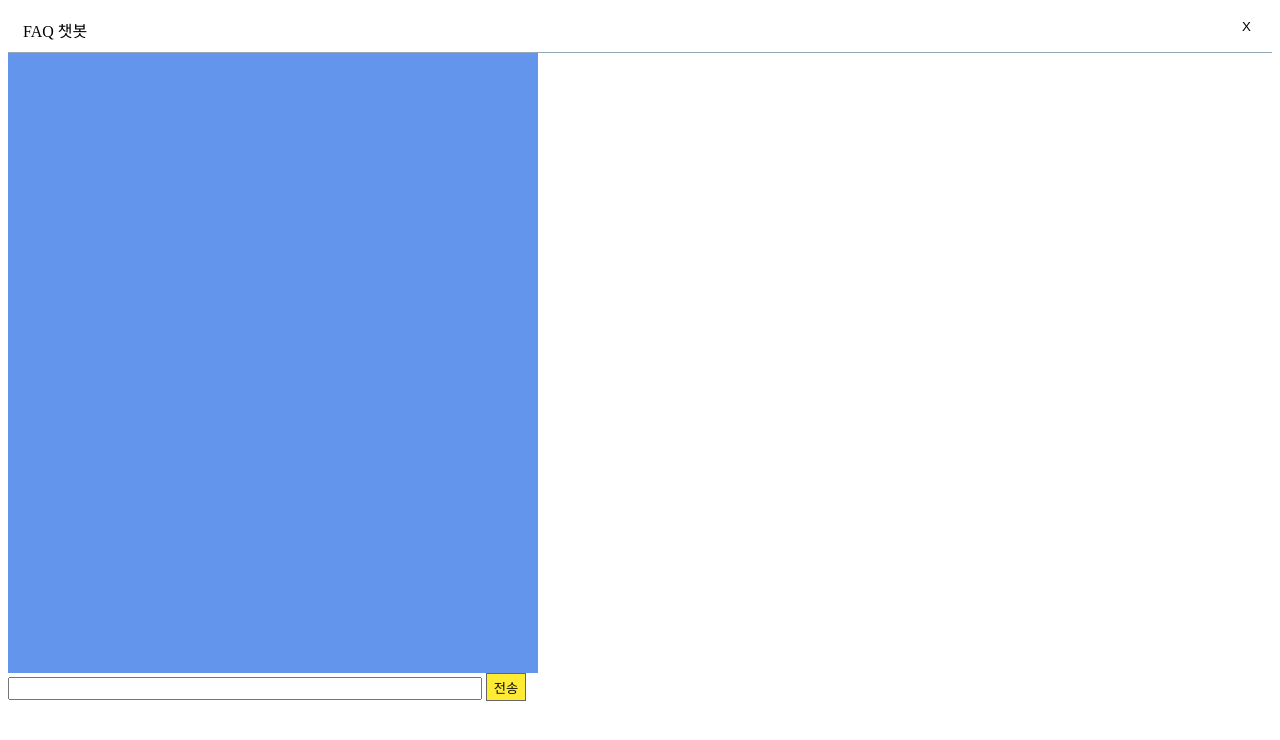
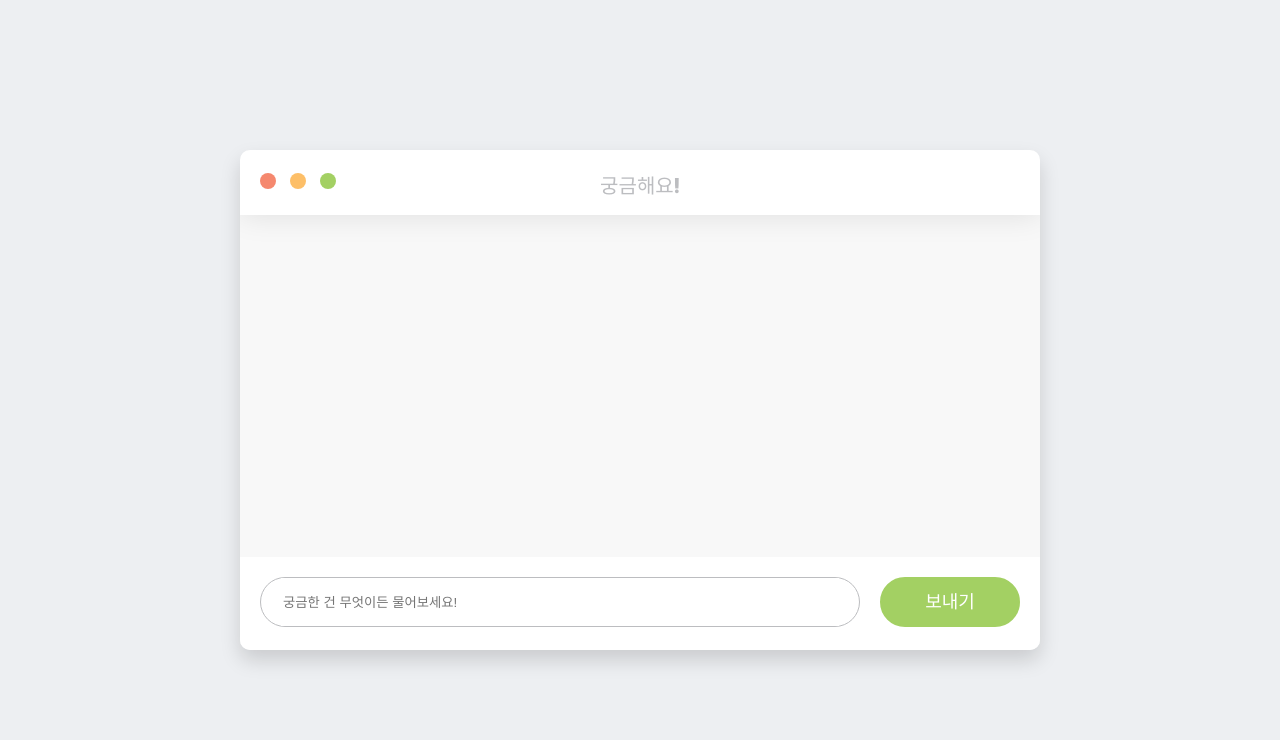
Before and after one commit to cbnu-19S/PlayNews, a Django app: page /chatbot/ in a window 1280 px wide. Shown: the top 740 px of the page. Run offline with Django 4.2, Linux system fonts and the light colour scheme; some libraries are stand-ins or nearby versions.

Commit message:
added chatbot files

```diff
--- /dev/null
+++ b/playnews/static/assets/css/chatbot/chatbot.css
@@ -0,0 +1,207 @@
+* {
+    box-sizing: border-box;
+  }
+
+  /* font */
+
+  .font-Myeonjo{
+    font-family: 'Nanum Myeongjo', serif;
+  }
+
+  .font-Han{
+    font-family: 'Black Han Sans', sans-serif;
+  }
+
+  body {
+    background-color: #edeff2;
+    font-family: "Calibri", "Roboto", sans-serif;
+  }
+
+  .chat_window {
+    position: absolute;
+    width: calc(100% - 20px);
+    max-width: 800px;
+    height: 500px;
+    border-radius: 10px;
+    background-color: #fff;
+    left: 50%;
+    top: 50%;
+    transform: translateX(-50%) translateY(-50%);
+    box-shadow: 0 10px 20px rgba(0, 0, 0, 0.15);
+    background-color: #f8f8f8;
+    overflow: hidden;
+  }
+
+  .top_menu {
+    background-color: #fff;
+    width: 100%;
+    padding: 20px 0 15px;
+    box-shadow: 0 1px 30px rgba(0, 0, 0, 0.1);
+  }
+  .top_menu .buttons {
+    margin: 3px 0 0 20px;
+    position: absolute;
+  }
+  .top_menu .buttons .button {
+    width: 16px;
+    height: 16px;
+    border-radius: 50%;
+    display: inline-block;
+    margin-right: 10px;
+    position: relative;
+  }
+  .top_menu .buttons .button.close {
+    background-color: #f5886e;
+  }
+  .top_menu .buttons .button.minimize {
+    background-color: #fdbf68;
+  }
+  .top_menu .buttons .button.maximize {
+    background-color: #a3d063;
+  }
+  .top_menu .title {
+    text-align: center;
+    color: #bcbdc0;
+    font-size: 20px;
+    font-family: 'Black Han Sans', sans-serif;
+  }
+
+  .messages {
+    position: relative;
+    list-style: none;
+    padding: 20px 10px 0 10px;
+    margin: 0;
+    height: 347px;
+    overflow: scroll;
+  }
+  .messages .message {
+    clear: both;
+    overflow: hidden;
+    margin-bottom: 20px;
+    transition: all 0.5s linear;
+    opacity: 0;
+  }
+  .messages .message.left .avatar {
+    background-color: #f5886e;
+    float: left;
+  }
+  .messages .message.left .text_wrapper {
+    background-color: #ffe6cb;
+    margin-left: 20px;
+  }
+  .messages .message.left .text_wrapper::after, .messages .message.left .text_wrapper::before {
+    right: 100%;
+    border-right-color: #ffe6cb;
+  }
+  .messages .message.left .text {
+    color: #c48843;
+  }
+  .messages .message.right .avatar {
+    background-color: #fdbf68;
+    float: right;
+  }
+  .messages .message.right .text_wrapper {
+    background-color: #c7eafc;
+    margin-right: 20px;
+    float: right;
+  }
+  .messages .message.right .text_wrapper::after, .messages .message.right .text_wrapper::before {
+    left: 100%;
+    border-left-color: #c7eafc;
+  }
+  .messages .message.right .text {
+    color: #45829b;
+  }
+  .messages .message.appeared {
+    opacity: 1;
+  }
+  .messages .message .avatar {
+    width: 60px;
+    height: 60px;
+    border-radius: 50%;
+    display: inline-block;
+  }
+  .messages .message .text_wrapper {
+    display: inline-block;
+    padding: 20px;
+    border-radius: 6px;
+    width: calc(100% - 85px);
+    min-width: 100px;
+    position: relative;
+  }
+  .messages .message .text_wrapper::after, .messages .message .text_wrapper:before {
+    top: 18px;
+    border: solid transparent;
+    content: " ";
+    height: 0;
+    width: 0;
+    position: absolute;
+    pointer-events: none;
+  }
+  .messages .message .text_wrapper::after {
+    border-width: 13px;
+    margin-top: 0px;
+  }
+  .messages .message .text_wrapper::before {
+    border-width: 15px;
+    margin-top: -2px;
+  }
+  .messages .message .text_wrapper .text {
+    font-size: 18px;
+    font-weight: 300;
+  }
+
+  .bottom_wrapper {
+    position: relative;
+    width: 100%;
+    background-color: #fff;
+    padding: 20px 20px;
+    position: absolute;
+    bottom: 0;
+  }
+  .bottom_wrapper .message_input_wrapper {
+    display: inline-block;
+    height: 50px;
+    border-radius: 25px;
+    border: 1px solid #bcbdc0;
+    width: calc(100% - 160px);
+    position: relative;
+    padding: 0 20px;
+  }
+  .bottom_wrapper .message_input_wrapper .message_input {
+    border: none;
+    height: 100%;
+    box-sizing: border-box;
+    width: calc(100% - 40px);
+    position: absolute;
+    outline-width: 0;
+    color: gray;
+  }
+  .bottom_wrapper .send_message {
+    width: 140px;
+    height: 50px;
+    display: inline-block;
+    border-radius: 50px;
+    background-color: #a3d063;
+    border: 2px solid #a3d063;
+    color: #fff;
+    cursor: pointer;
+    transition: all 0.2s linear;
+    text-align: center;
+    float: right;
+    font-family: 'Black Han Sans', sans-serif;
+  }
+  .bottom_wrapper .send_message:hover {
+    color: #a3d063;
+    background-color: #fff;
+  }
+  .bottom_wrapper .send_message .text {
+    font-size: 18px;
+    font-weight: 300;
+    display: inline-block;
+    line-height: 48px;
+  }
+
+  .message_template {
+    display: none;
+  }
--- a/playnews/templates/chatbot/chatbot.html
+++ b/playnews/templates/chatbot/chatbot.html
@@ -1,63 +1,69 @@
+{%load static%}
 <!DOCTYPE html>
 <html lang="en">
-<script type="text/javascript" src="jquery-3.6.1.min.js"></script>
-<head>
-    <meta charset="UTF-8">
-    <title>Title</title>
-</head>
-<style>
-.chat_wrap {display:none;width: 350px;height: 500px;position: fixed;bottom: 30px;right: 95px;background: #a9bdce;}
-.chat_content {height: 600px;width: 500px;overflow-y:scroll;padding:10px 15px;background: cornflowerblue}
-.chat_input {padding:2px 5px;}
-.chat_header {padding: 10px 15px;border-bottom: 1px solid #95a6b4;}
-.chat_header .close_btn {border: none;background: none;float: right;}
-.send_btn {;border: 1px solid #666;background: #ffeb33;height: 28px;color: #0a0a0a;}
-.msg_box:after {content: '';display: block;clear:both;}
-.msg_box > span {padding: 3px 5px;word-break: break-all;display: block;max-width: 300px;margin-bottom: 10px;border-radius: 4px}
-.msg_box.send > span {background:#ffeb33;float: right;}
-.msg_box.receive > span {background:#fff;float: left;}
-</style>
-<body>
-<div class="chat_header">
 
-    <span>FAQ 챗봇</span>
-    <button type="button" id="close_chat_btn" class="close_btn" onclick="location.href='{% url 'go_mainpage' %}'">X</button>
-</div>
-<div id="divbox" class="chat_content"></div>
-<form id="form" style="display: inline">
-    <input type="text" name="input1" class="chat_input" id="input1" size="74" style="display: inline; width: 460px" />
-    <input type="button" value="전송" id="btn_submit" class="send_btn" style="display: inline;width: 40px"  />
-</form>
+    <head>
+      <meta charset="utf-8">
+      <meta content="width=device-width, initial-scale=1.0" name="viewport">
 
-<script>
-    $('#btn_submit').click(function () {
-        send();
-    });
-    $('#form').on('submit', function(e){
-       e.preventDefault();
-       send();
-    });
-    $('#close_chat_btn').on('click', function(){
-        $('#chat_wrap').hide().empty();
-    });
-    function send(){
-        $('#divbox').append('<div class="msg_box send"><span>'+$('#input1').val()+'<span></div>');
-        $("#divbox").scrollTop($("#divbox")[0].scrollHeight);
-        console.log("serial"+$('form').serialize())
-        $.ajax({
-            url:  'http://127.0.0.1:8000/chat_service/', //챗봇 api url
-            type: 'post',
-            dataType: 'json',
-            data: $('form').serialize(),
-            success: function(data) {
-                <!--$('#reponse').html(data.reponse);-->
-                $('#divbox').append('<div class="msg_box receive"><span>'+ data.response +'<span></div>');
-                $("#divbox").scrollTop($("#divbox")[0].scrollHeight);
-            }
-        });
-        $('#input1').val('');
-    }
-</script>
+      <title>Chatbot</title>
+      <meta content="" name="description">
+      <meta content="" name="keywords">
 
-</body>
+      <!-- Favicons -->
+      <link href="{% static 'assets/img/favicon.png'%}" rel="icon">
+
+      <!-- Template Main CSS File -->
+      <link href="{% static 'assets/css/chatbot/chatbot.css'%}" rel="stylesheet">
+
+      <!-- Font awesome icons -->
+      <script src="https://kit.fontawesome.com/693ecea0b5.js" crossorigin="anonymous"></script>
+
+      <!-- Template Main JS File -->
+      <script src="{% static 'assets/js/chatbot/chatbot.js'%}"></script>
+
+      <!-- Google fonts -->
+      <!-- Nanum Myeongjo -->
+      <link rel="preconnect" href="https://fonts.googleapis.com">
+      <link rel="preconnect" href="https://fonts.gstatic.com" crossorigin>
+      <link href="https://fonts.googleapis.com/css2?family=Nanum+Myeongjo:wght@700&display=swap" rel="stylesheet">
+
+      <!-- Black Han Sans -->
+      <link rel="preconnect" href="https://fonts.googleapis.com">
+      <link rel="preconnect" href="https://fonts.gstatic.com" crossorigin>
+      <link href="https://fonts.googleapis.com/css2?family=Black+Han+Sans&display=swap" rel="stylesheet">
+      <!-- Google fonts End -->
+    </head>
+
+    <body>
+    <div class="chat_window">
+        <div class="top_menu">
+            <div class="buttons">
+                <div class="button close"></div>
+                <div class="button minimize"></div>
+                <div class="button maximize"></div>
+            </div>
+            <div class="title">궁금해요!</div>
+        </div>
+        <ul class="messages"></ul>
+        <div class="bottom_wrapper clearfix">
+            <div class="message_input_wrapper">
+                <input class="message_input" placeholder="궁금한 건 무엇이든 물어보세요!" />
+            </div>
+            <div class="send_message">
+                <div class="icon"></div>
+                <div class="text">보내기</div>
+            </div>
+        </div>
+    </div>
+    <div class="message_template">
+        <li class="message">
+            <div class="avatar"></div>
+            <div class="text_wrapper">
+                <div class="text"></div>
+            </div>
+        </li>
+    </div>
+    </body>
+
 </html>
--- a/playnews/templates/mainpage/mainpage.html
+++ b/playnews/templates/mainpage/mainpage.html
@@ -89,7 +89,6 @@
           <li><a href="#keyword">키워드</a></li>
           <li><a href="#news">오늘의 뉴스</a></li>
           <li><a href="#analyze">언론사별 기사 분석</a></li>
-          <!-- 챗봇 연결 링크 -->
           <li><a href="{% url 'go_chatbot' %}">궁금한 게 있으신가요?</a></li>
         </ul>
       </nav><!-- .navbar -->
```
Also changed, not shown: playnews/static/assets/js/chatbot/chatbot.js (added, +57 -0 lines).
